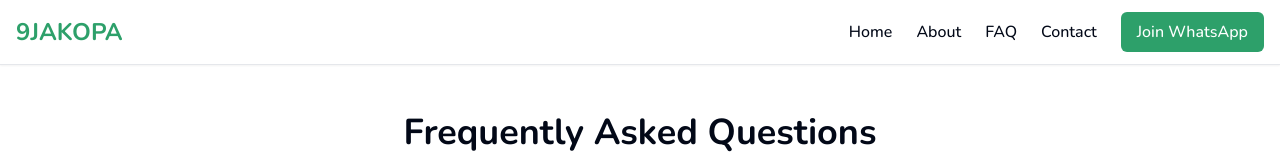
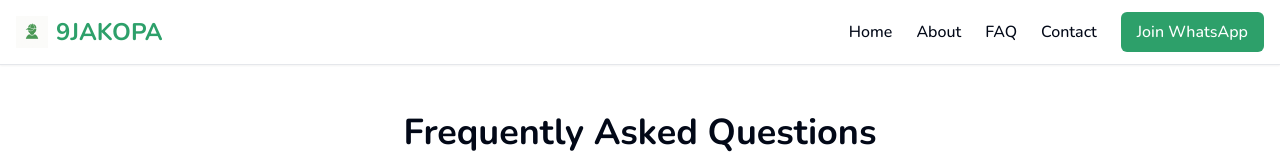
Before and after one commit to Hunndred/kopa-chronicles-blog, a React (Vite) app: page /faq in a window 1280 px wide. Shown: the top 160 px of the page. Built offline with nearby package versions, Linux system fonts and the light colour scheme.

Commit message:
Add logo to header
Adds the specified logo to the top-left of the header.

```diff
--- a/src/components/Header.tsx
+++ b/src/components/Header.tsx
@@ -13,7 +13,12 @@ const Header = () => {
   return (
     <header className="sticky top-0 z-50 w-full bg-white border-b border-gray-200 shadow-sm">
       <div className="container mx-auto px-4 py-3 flex items-center justify-between">
-        <Link to="/" className="flex items-center">
+        <Link to="/" className="flex items-center gap-2">
+          <img
+            src="/lovable-uploads/fcd14cb6-7fd5-4852-a5df-d30df23418dd.png"
+            alt="NYSC Logo"
+            className="h-8 w-auto"
+          />
           <h1 className="text-2xl font-bold text-primary">9JAKOPA</h1>
         </Link>
 
```
Also changed, not shown: public/lovable-uploads/fcd14cb6-7fd5-4852-a5df-d30df23418dd.png (added).
